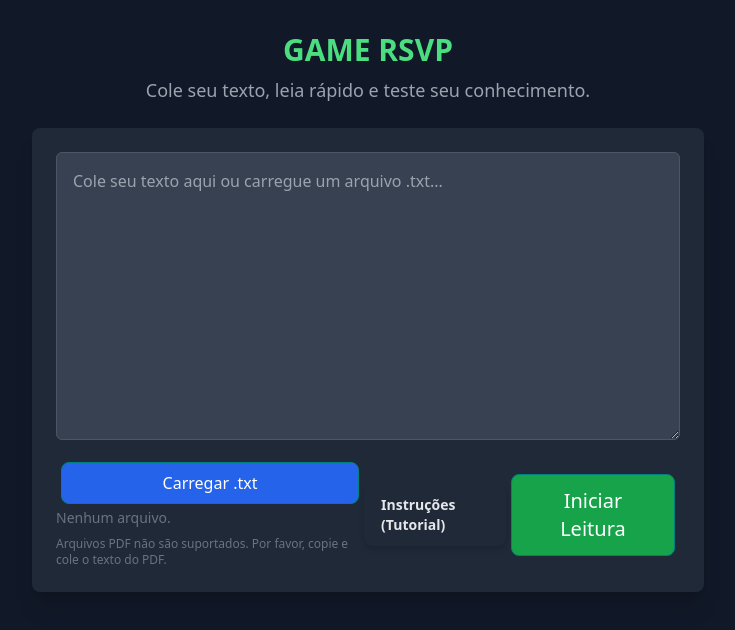
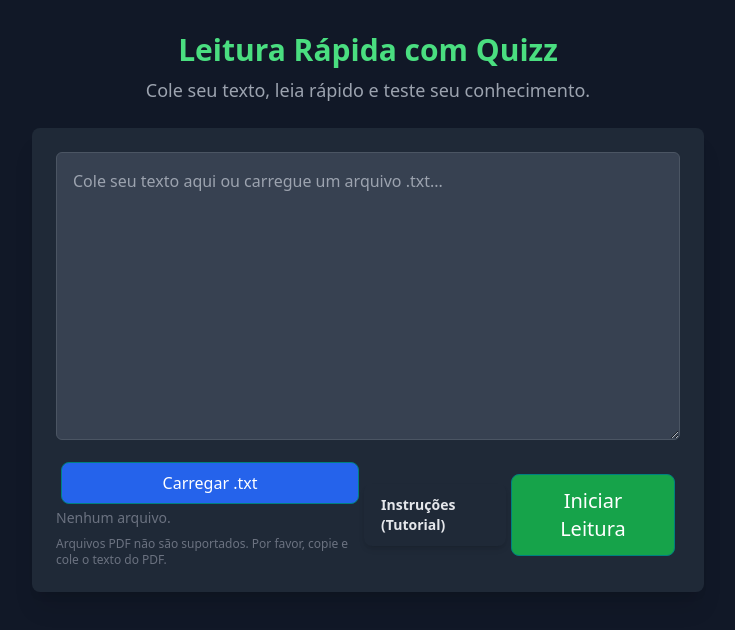
Before and after one commit to DropeVinicius/gamegeminimvpv1, a plain HTML site: page index.html in a window 1280 px wide. Shown: the whole page, without its empty margins (272-1007 px from the left). Drawn offline with nearby package versions, Linux system fonts and the light colour scheme.

Commit message:
Update index.html
Mudei o nome de GAME RSVP para Leitura Rápida com Quizz

```diff
--- a/index.html
+++ b/index.html
@@ -3,7 +3,7 @@
 <head>
     <meta charset="UTF-8">
     <meta name="viewport" content="width=device-width, initial-scale=1.0">
-    <title>GAME RSVP</title>
+    <title>Leitura Rápida com Quizz</title>
     <!-- Carrega Tailwind CSS -->
     <script src="https://cdn.tailwindcss.com"></script>
     <!-- Carrega fonte cursiva para a Nota -->
@@ -410,7 +410,7 @@
     <!-- ==== TELA DE ENTRADA (PRÉ-LEITURA) - Usa Tailwind ==== -->
     <div id="input-screen" class="max-w-2xl mx-auto">
         <header class="text-center mb-6">
-            <h1 class="text-3xl font-bold text-green-400 mb-2">GAME RSVP</h1>
+            <h1 class="text-3xl font-bold text-green-400 mb-2">Leitura Rápida com Quizz</h1>
             <p class="text-lg text-gray-400">Cole seu texto, leia rápido e teste seu conhecimento.</p>
         </header>
 
@@ -506,7 +506,7 @@
     var contextCount = 10;
     var version = "K21.2-Gemini"; // (MODIFICADO) v21.2 Hotfix Z-Index
     var signature = "2025.jrd.gem";
-    var title = "GAME RSVP";
+    var title = "Leitura Rápida com Quizz";
     var words = [];
 
     // --- Variáveis de UI (Serão definidas em initReadingUI) ---
@@ -889,7 +889,7 @@
             return;
         }
 
-        let txtContent = `GAME RSVP - Resumo da Sessão (${new Date().toLocaleString('pt-BR')})\n`;
+        let txtContent = `Leitura Rápida com Quizz - Resumo da Sessão (${new Date().toLocaleString('pt-BR')})\n`;
         txtContent += `=========================================================\n\n`;
         txtContent += `Nota Média Final: ${currentNota.toFixed(1)}\n`;
         txtContent += `Pontuação Total (Acertos): ${pontuacaoTotal.toFixed(2)}\n\n`;
```
